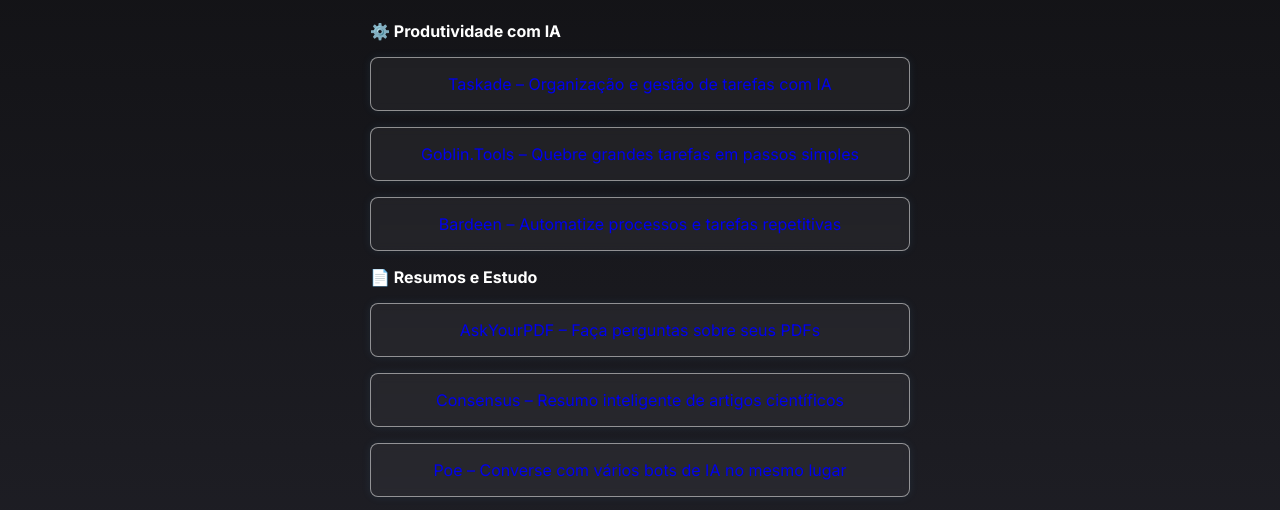
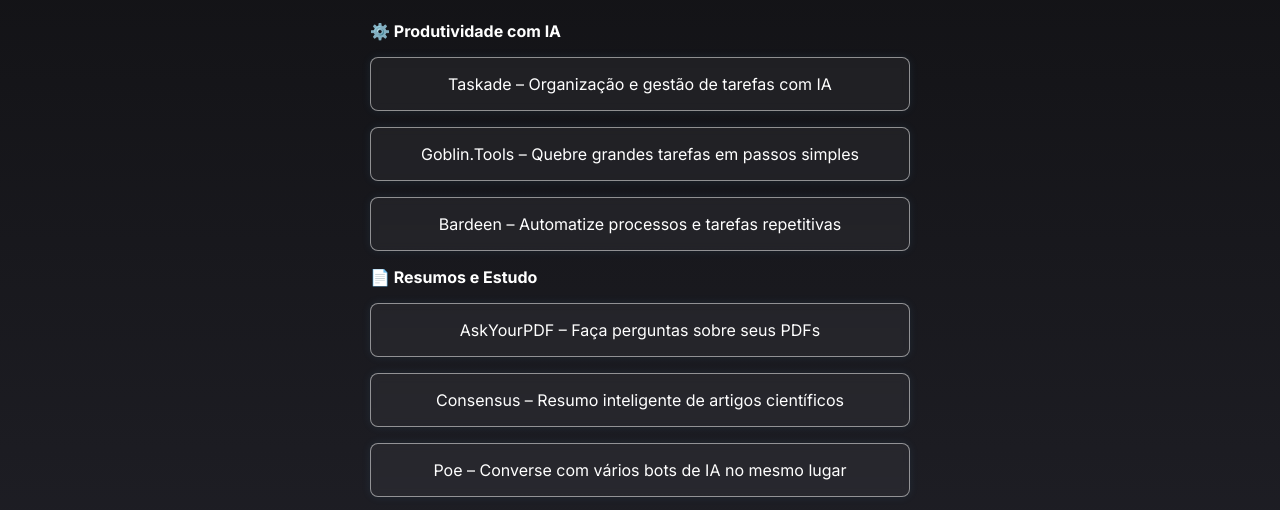
Before and after one commit to edonejunior/Projeto-1, a plain HTML site: page index.html in a window 1280 px wide. Shown: the part 284-794 px from the top of the page. Drawn offline with nearby package versions, Linux system fonts and the light colour scheme.

Commit message:
Ajuste Links

```diff
--- a/style.css
+++ b/style.css
@@ -175,6 +175,14 @@ footer a:hover {
   text-decoration: underline;
 }
 
+a {
+  color: var(--text-color);
+}
+
+a:hover {
+  color: var(--accent-color);
+}
+
 @media (min-width: 700px) {
   :root {
     --bg-url: url(./assets/bg-desktop.jpg);
```
